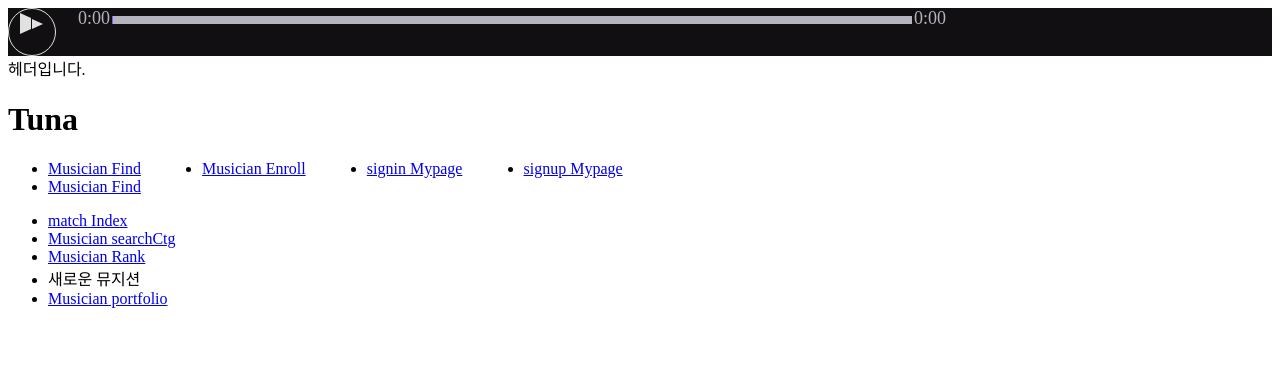
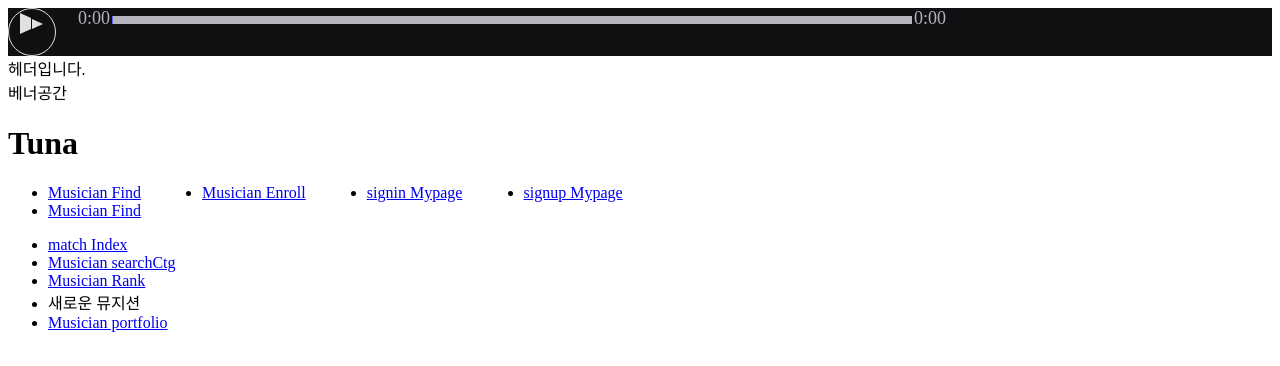
Before and after one commit to wiseseo/Team_Web_3_Client, a Next.js app: page / in a window 1280 px wide. Shown: the top 366 px of the page. Built offline with nearby package versions, Linux system fonts and the light colour scheme.

Commit message:
add Banner #30

```diff
--- /dev/null
+++ b/components/Banner/index.tsx
@@ -0,0 +1,9 @@
+import * as React from "react";
+
+interface Props {}
+
+const Banner = (props: Props): React.ReactElement => {
+  return <div>베너공간</div>;
+};
+
+export default Banner;
--- a/pages/index.tsx
+++ b/pages/index.tsx
@@ -3,6 +3,7 @@ import styled from "styled-components";
 import Link from "next/link";
 import Head from "next/head";
 import Header from "../components/Header";
+import Banner from "../components/Banner";
 import AudioPlayer from "../components/AudioPlayer";
 
 const Title = styled.h1`
@@ -23,6 +24,7 @@ const Index: React.FC = () => {
       </Head>
 
       <Header />
+      <Banner />
       <Title>Tuna</Title>
 
       <ul>
```
